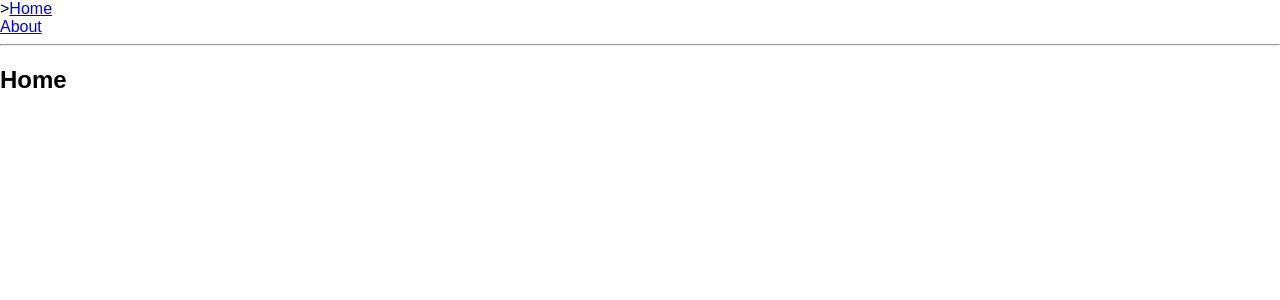
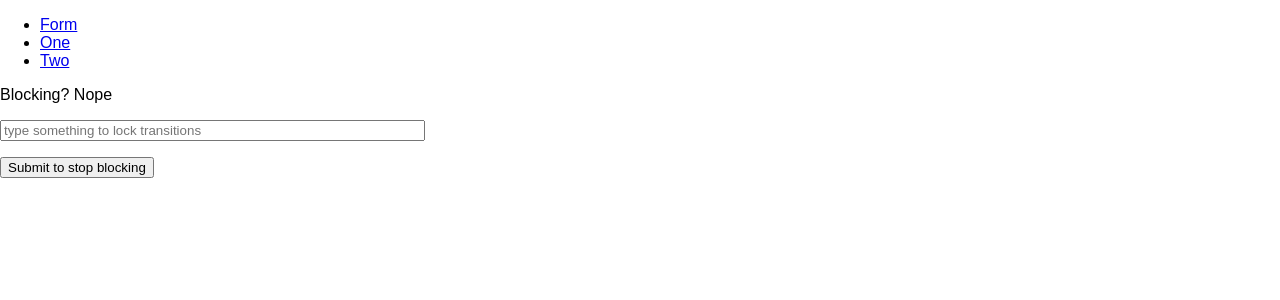
Before and after one commit to oscaroceguera/react-router-4, a React (Create React App) app: page / in a window 1280 px wide. Shown: the top 300 px of the page. Built offline with nearby package versions, Linux system fonts and the light colour scheme.

Commit message:
Preventing Transitions

```diff
--- a/src/App.js
+++ b/src/App.js
@@ -2,40 +2,72 @@ import React from 'react';
 import {
   BrowserRouter as Router,
   Route,
-  Link
+  Link,
+  Prompt
 } from 'react-router-dom'
 
-const Home = () => (
-  <div>
-    <h2>Home</h2>
-  </div>
-)
+class Form extends React.Component {
+  state = {
+    isBlocking: false
+  }
 
-const About = () => (
-  <div>
-    <h2>About</h2>
-  </div>
-)
+  render () {
+    const { isBlocking } = this.state
 
-const OldScoolMenuLink = ({ label, to, activeOnlyWhenExact }) => (
-  <Route path={to} exact={activeOnlyWhenExact} children={({match}) => (
-    <div className={match ? 'active' : ''}>
-      {match ? '>' : ''}<Link to={to}>{label}</Link>
-    </div>
-  )} />
-)
+    return (
+      <form
+        onSubmit={event => {
+          event.preventDefault()
+          event.target.reset()
+          this.setState({
+            isBlocking: false
+          })
+        }}>
 
-const CustomLinkExample = () => (
+        <Prompt
+          when={isBlocking}
+          message={location => (
+            `Are you sure you want to go to ${location.pathname}`
+          )}
+        />
+
+        <p>
+          Blocking? {isBlocking ? 'yes, click a link or the back button' : 'Nope'}
+        </p>
+
+        <p>
+          <input
+            size="50"
+            placeholder="type something to lock transitions"
+            onChange={event => {
+              this.setState({
+                isBlocking: event.target.value.length > 0
+              })
+            }}
+          />
+        </p>
+
+        <p>
+          <button>Submit to stop blocking</button>
+        </p>
+      </form>
+    )
+  }
+}
+
+const PreventingTransitionExample = () => (
   <Router>
     <div>
-      <OldScoolMenuLink activeOnlyWhenExact={true} to="/" label="Home" />
-      <OldScoolMenuLink to='/about' label='About' />
-      <hr />
-
-      <Route exact path="/" component={Home} />
-      <Route path="/about" component={About} />
+      <ul>
+        <li><Link to="/">Form</Link></li>
+        <li><Link to="/one">One</Link></li>
+        <li><Link to="/two">Two</Link></li>
+      </ul>
+      <Route path="/" exact component={Form} />
+      <Route path="/one" render={() => <h3>One</h3>}/>
+      <Route path="/two" render={() => <h3>two</h3>}/>
     </div>
   </Router>
 )
 
-export default CustomLinkExample
+export default PreventingTransitionExample
```
